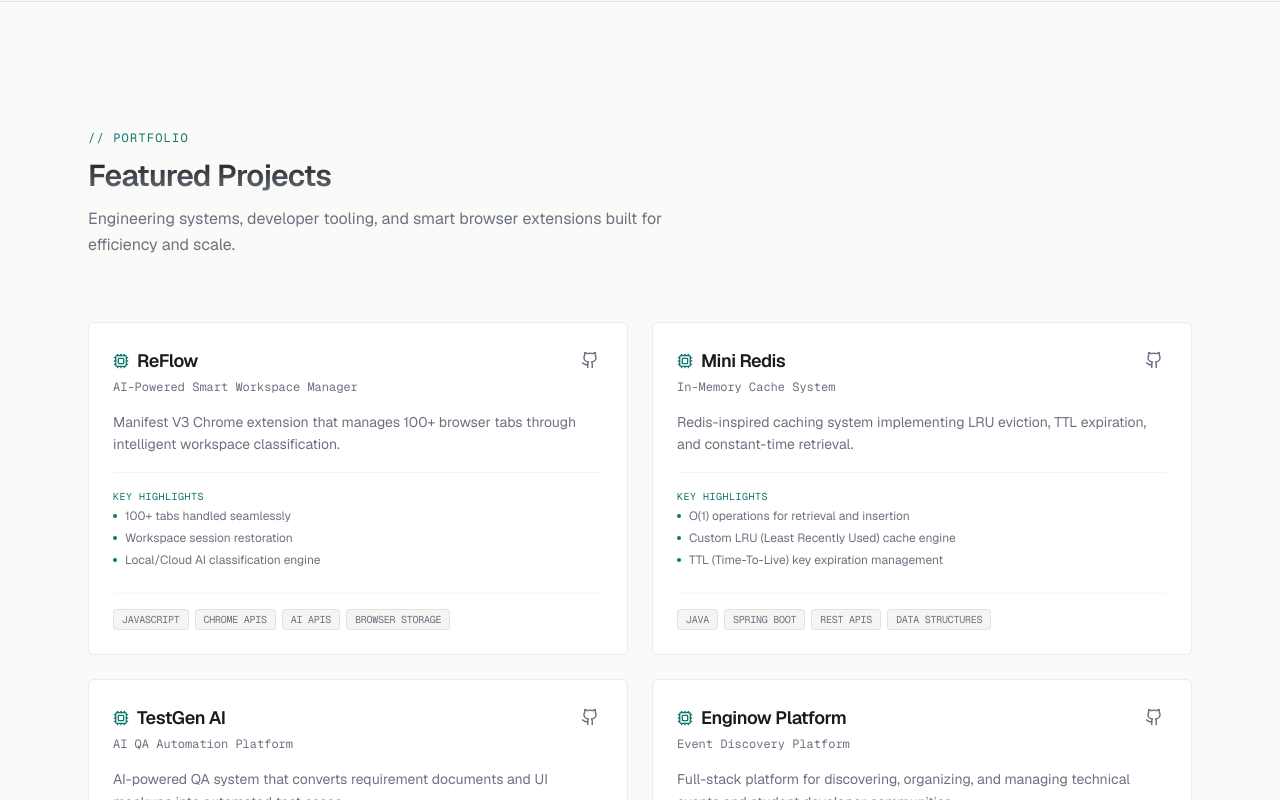
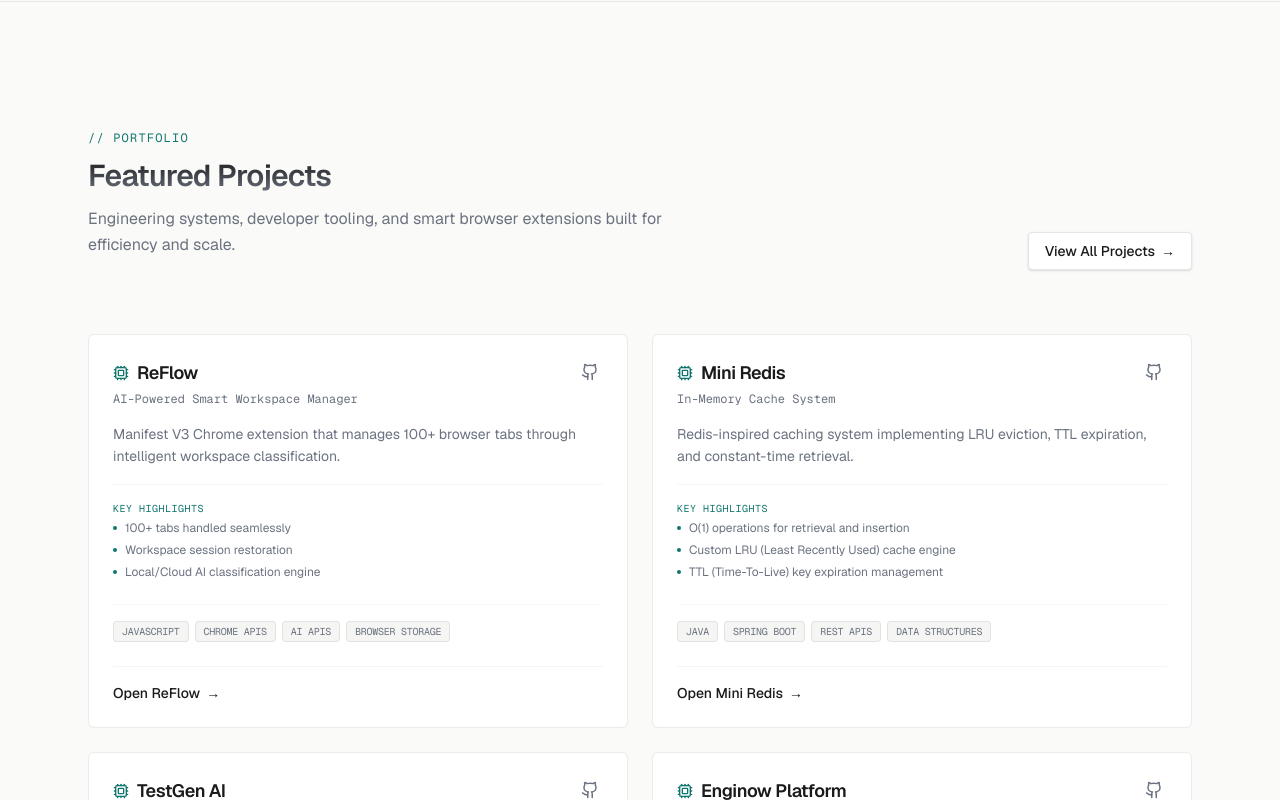
Before and after one commit to aditya-codes-git/Portfolio, a Next.js app: page / in a window 1280 px wide. Shown: the part 2160-2960 px from the top of the page. Built offline with nearby package versions, Linux system fonts and the light colour scheme.

Commit message:
feat: add project data and display components to portfolio site

```diff
--- a/src/components/sections/Projects.tsx
+++ b/src/components/sections/Projects.tsx
@@ -1,7 +1,9 @@
+"use client";
+
 import React from "react";
+import Link from "next/link";
 import { projects } from "@/data/projects";
 import { Card } from "@/components/ui/Card";
-import { SectionTitle } from "@/components/ui/SectionTitle";
 import { ExternalLink, Cpu } from "lucide-react";
 import { motion } from "framer-motion";
 
@@ -9,12 +11,43 @@ export const Projects: React.FC = () => {
   return (
     <section id="projects" className="py-24 sm:py-32 border-t border-border-subtle bg-background">
       <div className="max-w-6xl mx-auto px-6">
-        <SectionTitle
-          label="Portfolio"
-          title="Featured Projects"
-          subtitle="Engineering systems, developer tooling, and smart browser extensions built for efficiency and scale."
-        />
 
+        {/* Header with View All Projects Button */}
+        <div className="flex flex-col md:flex-row md:items-end justify-between gap-6 mb-12 sm:mb-16">
+          <div className="space-y-3 max-w-xl text-left">
+            <span className="text-xs font-mono tracking-widest text-accent uppercase block">
+              // Portfolio
+            </span>
+            <h2 className="text-2xl sm:text-3xl font-semibold tracking-tight text-foreground text-gradient">
+              Featured Projects
+            </h2>
+            <p className="text-sm sm:text-base text-secondary-text leading-relaxed">
+              Engineering systems, developer tooling, and smart browser extensions built for efficiency and scale.
+            </p>
+
+            {/* Mobile "View All Projects" Button - directly below description */}
+            <div className="md:hidden pt-2">
+              <Link
+                href="/projects"
+                className="inline-flex items-center gap-1.5 px-4 py-2 bg-white dark:bg-card border border-[#e5e5e5] dark:border-border-subtle hover:border-[#cccccc] dark:hover:border-accent/40 text-foreground hover:text-accent font-medium text-sm rounded shadow-sm transition-all duration-200 select-none cursor-pointer"
+              >
+                View All Projects <span className="font-mono">→</span>
+              </Link>
+            </div>
+          </div>
+
+          {/* Desktop "View All Projects" Button */}
+          <div className="hidden md:block">
+            <Link
+              href="/projects"
+              className="inline-flex items-center gap-1.5 px-4 py-2 bg-white dark:bg-card border border-[#e5e5e5] dark:border-border-subtle hover:border-[#cccccc] dark:hover:border-accent/40 text-foreground hover:text-accent font-medium text-sm rounded shadow-sm transition-all duration-200 select-none cursor-pointer"
+            >
+              View All Projects <span className="font-mono">→</span>
+            </Link>
+          </div>
+        </div>
+
+        {/* Project Cards Grid */}
         <div className="grid grid-cols-1 md:grid-cols-2 gap-6 mt-8">
           {projects.map((project) => (
             <motion.div
@@ -23,8 +56,10 @@ export const Projects: React.FC = () => {
               transition={{ duration: 0.3, ease: [0.16, 1, 0.3, 1] }}
               className="group"
             >
-              <Card className="h-full p-6 bg-card flex flex-col justify-between rounded-md transition-colors duration-300 group-hover:border-accent/30 group-hover:shadow-[0_4px_20px_rgba(0,0,0,0.06)]">
-                <div className="space-y-4">
+              <Card className="h-full p-6 bg-card flex flex-col rounded-md transition-colors duration-300 group-hover:border-accent/30 group-hover:shadow-[0_4px_20px_rgba(0,0,0,0.06)] text-left">
+
+                {/* Main Content (flex-1 to push button area to bottom) */}
+                <div className="flex-1 space-y-4">
                   {/* Header */}
                   <div className="flex items-start justify-between gap-4">
                     <div className="space-y-1">
@@ -86,7 +121,6 @@ export const Projects: React.FC = () => {
                       ))}
                     </ul>
                   </div>
-                </div>
 
                   {/* Tech Tags */}
                   <div className="flex flex-wrap gap-1.5 mt-6 border-t border-border-subtle/30 pt-4">
@@ -99,6 +133,25 @@ export const Projects: React.FC = () => {
                       </span>
                     ))}
                   </div>
+                </div>
+
+                {/* Open Project CTA Button Area */}
+                <div className="border-t border-border-subtle/50 mt-6 pt-4 flex items-center justify-start">
+                  <Link
+                    href={`/projects/${project.id}`}
+                    className="inline-flex items-center gap-1.5 text-xs sm:text-sm font-medium text-foreground hover:text-accent group/btn transition-colors cursor-pointer select-none"
+                  >
+                    Open {project.title}{" "}
+                    <motion.span
+                      className="inline-block"
+                      whileHover={{ x: 4 }}
+                      transition={{ type: "spring", stiffness: 400, damping: 10 }}
+                    >
+                      →
+                    </motion.span>
+                  </Link>
+                </div>
+
               </Card>
             </motion.div>
           ))}
@@ -107,3 +160,4 @@ export const Projects: React.FC = () => {
     </section>
   );
 };
+export default Projects;
--- a/src/data/projectDetails.ts
+++ b/src/data/projectDetails.ts
@@ -63,7 +63,7 @@ export const projectDetails: Record<string, ProjectDetail> = {
       }
     ],
     githubUrl: "https://github.com/aditya-codes-git/reflow",
-    liveUrl: "https://reflow-workspace.vercel.app" // Placeholder/live demo
+    liveUrl: ""
   },
   "mini-redis": {
     slug: "mini-redis",
--- a/src/data/projects.ts
+++ b/src/data/projects.ts
@@ -25,7 +25,7 @@ export const projects: Project[] = [
     liveUrl: "#"
   },
   {
-    id: "miniredis",
+    id: "mini-redis",
     title: "Mini Redis",
     subtitle: "In-Memory Cache System",
     description: "Redis-inspired caching system implementing LRU eviction, TTL expiration, and constant-time retrieval.",
```
Lines whose indentation alone changed are shown as unchanged.
